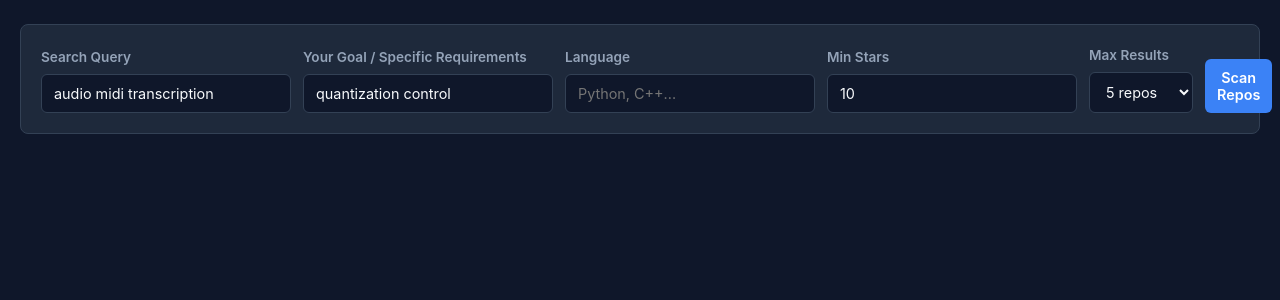
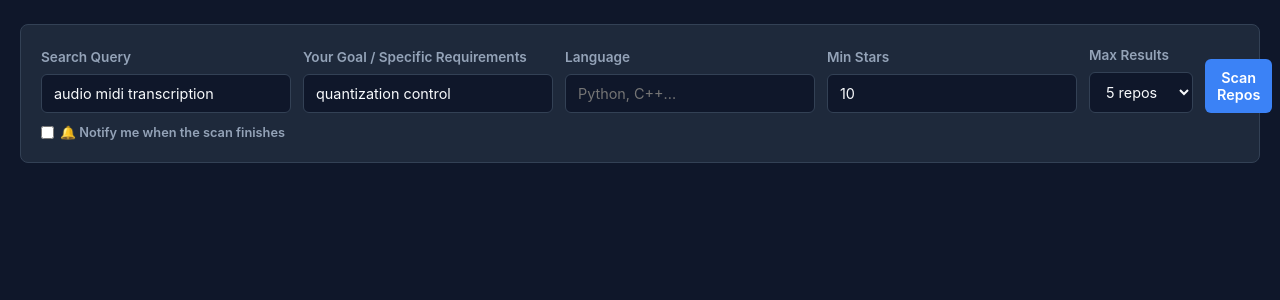
Before and after one commit to elsonc2125-code/repo-analyzer, a Flask app: page / in a window 1280 px wide. Shown: the part 63-363 px from the top of the page. Run offline with Flask 3, Linux system fonts and the light colour scheme; data that the repository does not hold is empty.

Commit message:
Update index.html

```diff
--- a/templates/index.html
+++ b/templates/index.html
@@ -88,6 +88,10 @@ th { background: #182232; font-size: 0.8rem; color: var(--text-muted); text-tran
 </div>
 <button type="submit" class="btn-primary">Scan Repos</button>
 </form>
+<label style="display:flex; align-items:center; gap:6px; margin-top:10px; font-size:0.8rem; color:var(--text-muted); cursor:pointer;">
+<input type="checkbox" id="notify-checkbox" style="width:auto;">
+🔔 Notify me when the scan finishes
+</label>
 </div>
 
 <!-- History Bar -->
@@ -188,6 +192,47 @@ function escapeHtml(str) {
 }
 
 const SECONDS_PER_REPO = 9; // calibrate this later if it's consistently off
+const originalTitle = document.title;
+let titleFlashInterval = null;
+
+// Ask for notification permission as soon as the user opts in, not at page load,
+// so the browser prompt only appears in response to a clear user action.
+document.getElementById('notify-checkbox').addEventListener('change', (e) => {
+  if (e.target.checked && 'Notification' in window && Notification.permission === 'default') {
+    Notification.requestPermission();
+  }
+});
+
+function stopTitleFlash() {
+  if (titleFlashInterval) {
+    clearInterval(titleFlashInterval);
+    titleFlashInterval = null;
+    document.title = originalTitle;
+  }
+}
+
+function notifyScanComplete(resultCount) {
+  const wantsNotification = document.getElementById('notify-checkbox').checked;
+  if (!wantsNotification) return;
+
+  const message = `Scan complete — ${resultCount} repositories analyzed.`;
+
+  // Preferred: native browser notification, works even if the tab isn't focused
+  if ('Notification' in window && Notification.permission === 'granted') {
+    new Notification('GitHub Repo Analyzer', { body: message });
+    return;
+  }
+
+  // Fallback: flash the tab title until the user comes back to the tab
+  let flashOn = false;
+  stopTitleFlash();
+  titleFlashInterval = setInterval(() => {
+    document.title = flashOn ? originalTitle : '✅ Scan complete!';
+    flashOn = !flashOn;
+  }, 1000);
+
+  window.addEventListener('focus', stopTitleFlash, { once: true });
+}
 
 document.getElementById('search-form').addEventListener('submit', async (e) => {
   e.preventDefault();
@@ -195,6 +240,7 @@ document.getElementById('search-form').addEventListener('submit', async (e) => {
   const maxResults = parseInt(formData.get('max_results')) || 5;
   const estimatedSeconds = maxResults * SECONDS_PER_REPO;
 
+  stopTitleFlash();
   document.getElementById('loading').style.display = 'block';
   document.getElementById('results-section').style.display = 'none';
   document.getElementById('progress-bar').style.width = '5%';
@@ -235,6 +281,7 @@ document.getElementById('search-form').addEventListener('submit', async (e) => {
       currentResults = data.results;
       renderResults(data.results);
       loadHistory();
+      notifyScanComplete(data.results.length);
     } else {
       alert('Error: ' + (data.error || 'Failed to fetch repositories'));
     }
```
